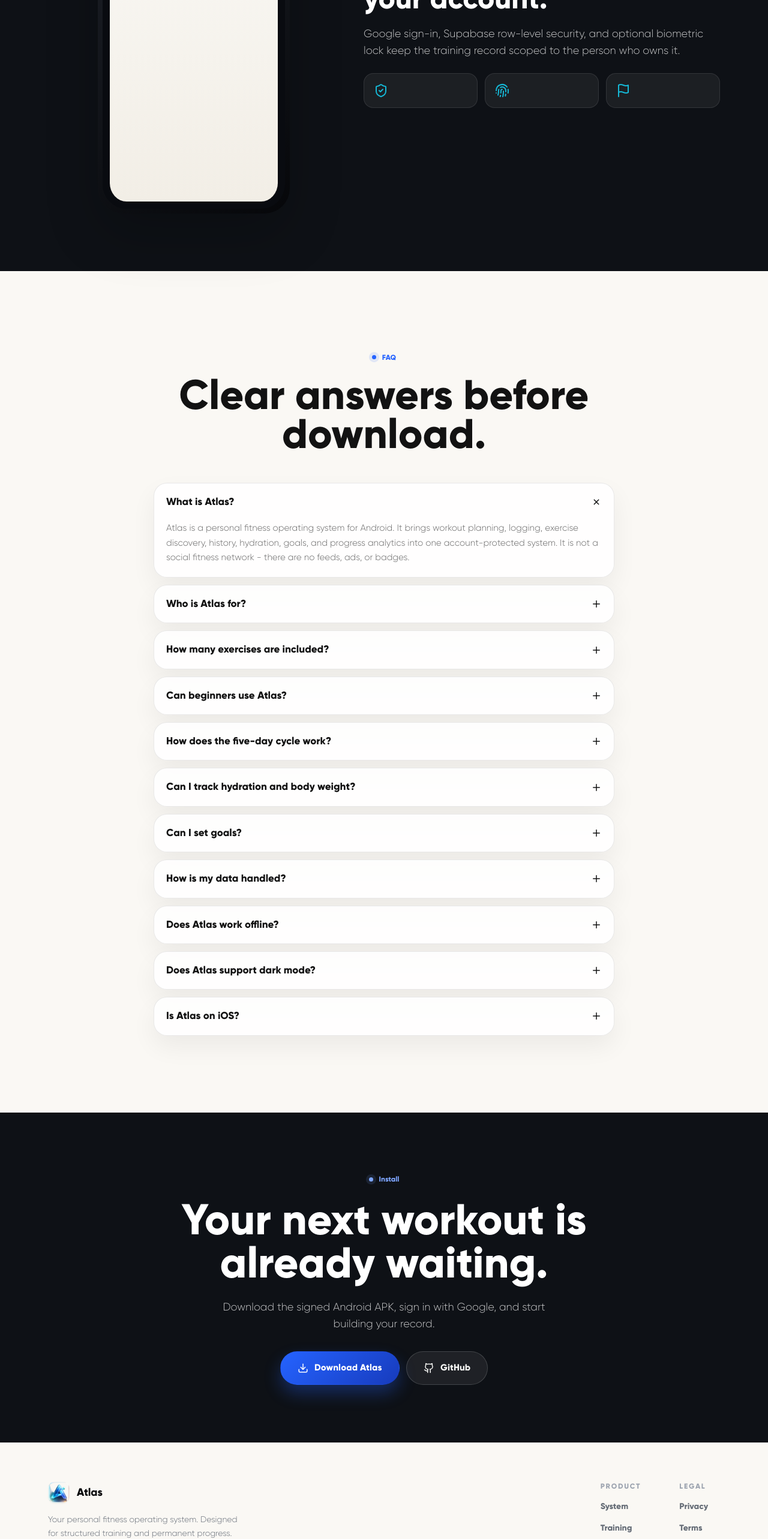
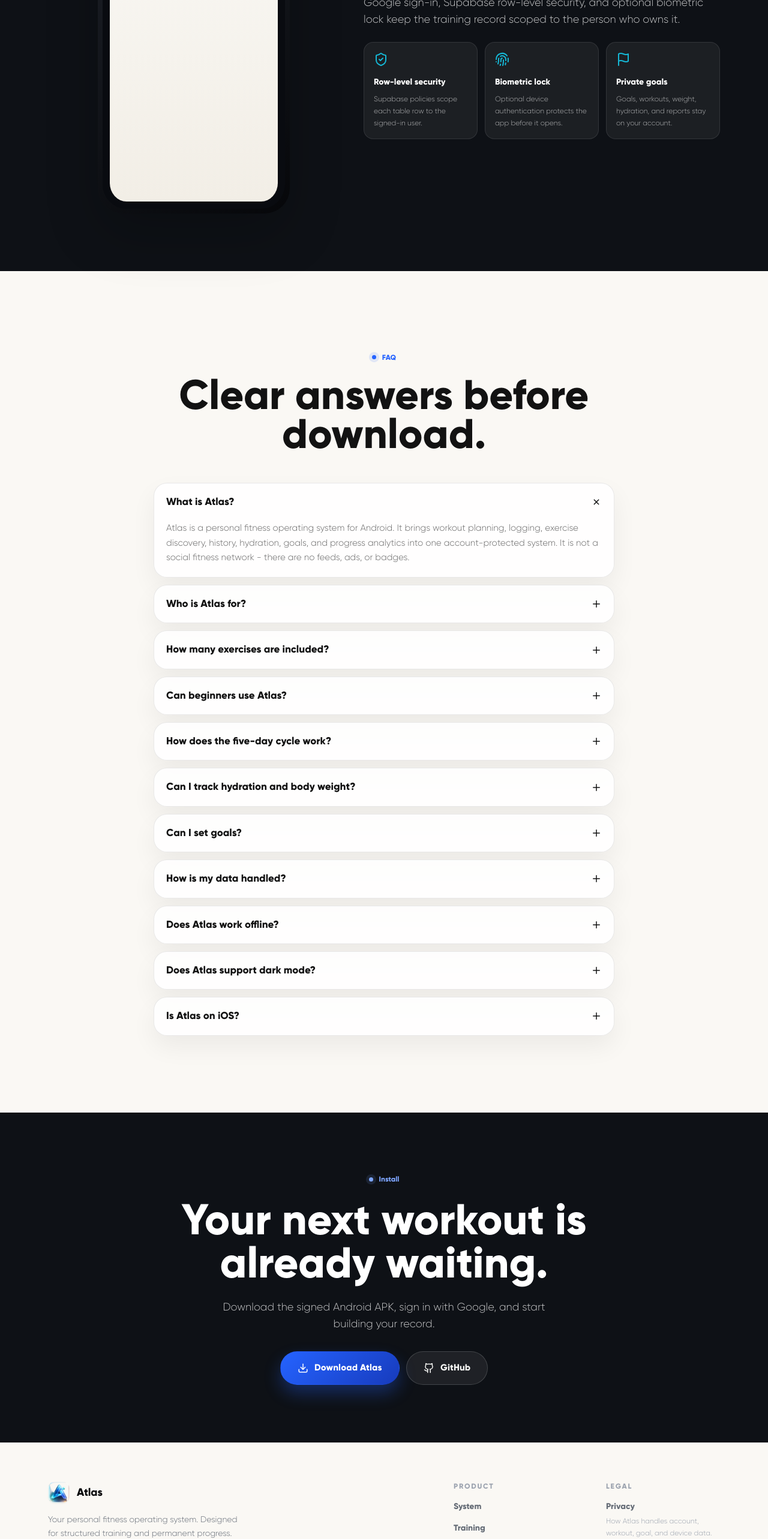
Before and after one commit to pranavv1210/atlas-fitness-os, a Next.js app in the folder landing/: page / in a window 1280 px wide. Shown: the part 4880-7446 px from the top of the page at 60% size. Built offline with nearby package versions, Linux system fonts and the light colour scheme.

Commit message:
Clarify landing legal and privacy cards

```diff
--- a/landing/app/page.tsx
+++ b/landing/app/page.tsx
@@ -63,6 +63,24 @@
     icon: Bell,
     title: 'Goal reminders',
     body: 'If a goal is active and incomplete, Atlas can remind you to make progress.',
+  },
+];
+
+const privacySignals = [
+  {
+    icon: ShieldCheck,
+    title: 'Row-level security',
+    body: 'Supabase policies scope each table row to the signed-in user.',
+  },
+  {
+    icon: Fingerprint,
+    title: 'Biometric lock',
+    body: 'Optional device authentication protects the app before it opens.',
+  },
+  {
+    icon: Flag,
+    title: 'Private goals',
+    body: 'Goals, workouts, weight, hydration, and reports stay on your account.',
   },
 ];
 
@@ -325,11 +343,16 @@
                 training record scoped to the person who owns it.
               </p>
               <div className="mt-6 grid gap-3 sm:grid-cols-3">
-                {[ShieldCheck, Fingerprint, Flag].map((Icon, index) => (
-                  <div key={index} className="rounded-2xl border border-white/10 bg-white/[0.06] p-4">
-                    <Icon className="text-atlas-cyan" size={24} />
-                  </div>
-                ))}
+                {privacySignals.map((item) => {
+                  const Icon = item.icon;
+                  return (
+                    <div key={item.title} className="rounded-2xl border border-white/10 bg-white/[0.06] p-4">
+                      <Icon className="text-atlas-cyan" size={24} />
+                      <h3 className="mt-4 text-sm font-black text-white">{item.title}</h3>
+                      <p className="mt-2 text-xs leading-5 text-white/65">{item.body}</p>
+                    </div>
+                  );
+                })}
               </div>
             </div>
           </div>
--- a/landing/components/footer.tsx
+++ b/landing/components/footer.tsx
@@ -37,11 +37,21 @@
             </div>
             <div className="flex flex-col gap-4">
               <span className="text-xs font-bold uppercase tracking-widest text-atlas-soft">Legal</span>
-              <a href="/privacy" className="text-sm font-bold text-atlas-muted transition-colors hover:text-atlas-ink">
-                Privacy
+              <a href="/privacy" className="group max-w-[190px] text-sm transition-colors hover:text-atlas-ink">
+                <span className="block font-black text-atlas-muted group-hover:text-atlas-ink">
+                  Privacy
+                </span>
+                <span className="mt-1 block text-xs leading-5 text-atlas-soft">
+                  How Atlas handles account, workout, goal, and device data.
+                </span>
               </a>
-              <a href="/terms" className="text-sm font-bold text-atlas-muted transition-colors hover:text-atlas-ink">
-                Terms
+              <a href="/terms" className="group max-w-[190px] text-sm transition-colors hover:text-atlas-ink">
+                <span className="block font-black text-atlas-muted group-hover:text-atlas-ink">
+                  Terms
+                </span>
+                <span className="mt-1 block text-xs leading-5 text-atlas-soft">
+                  Direct APK use, availability, and non-medical guidance.
+                </span>
               </a>
             </div>
           </div>
```
